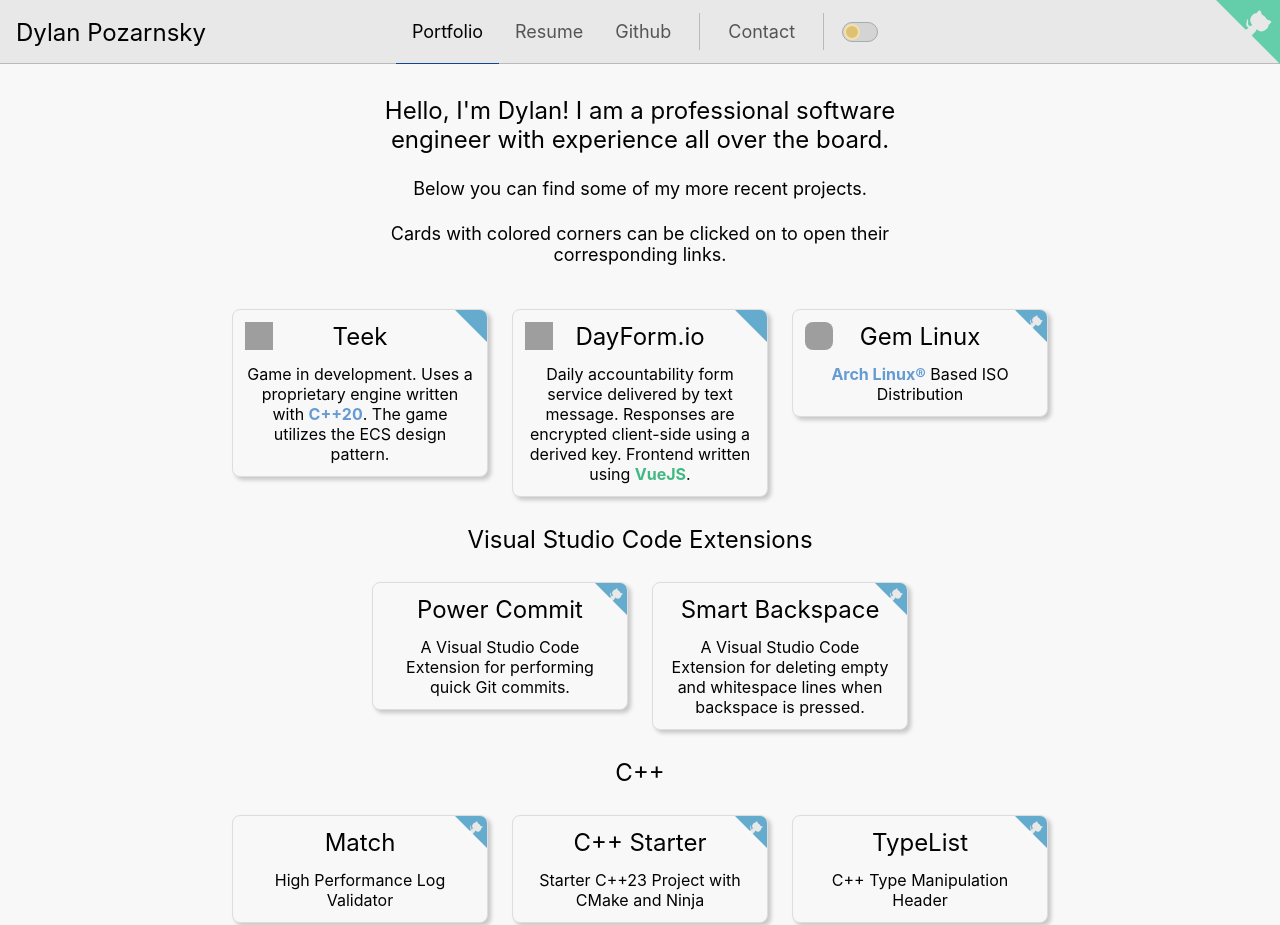
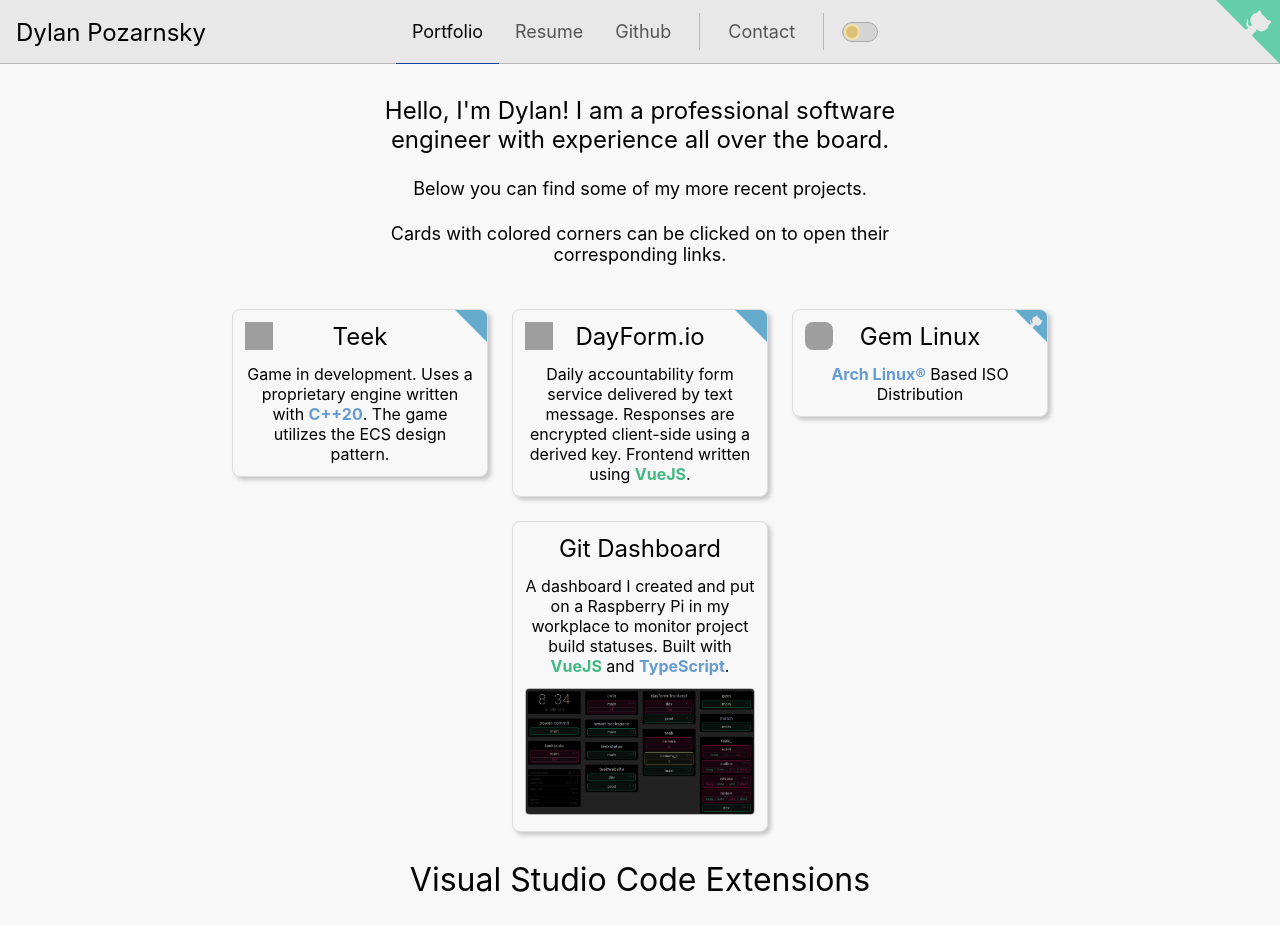
Before and after one commit to Eshnek/portfolio, a Vue app: page / in a window 1280 px wide. Shown: the top 925 px of the page. Built offline with nearby package versions, Linux system fonts and the light colour scheme; grey boxes are pictures that could not be loaded.

Commit message:
Add git dashboard

```diff
--- a/src/assets/base.scss
+++ b/src/assets/base.scss
@@ -50,6 +50,7 @@
     //-//
 
     --border-top: 1px solid var(--color-border);
+    --border-card: 1px solid var(--color-border);
 
     --border-radius: 4px;
 }
--- a/src/components/Portfolio.vue
+++ b/src/components/Portfolio.vue
@@ -25,8 +25,20 @@
                 link="https://github.com/CitadelStronghold/gem"
                 icon="https://avatars.githubusercontent.com/u/114880172?s=48&v=4"
             >
-            <span class="color-blue">Arch Linux®</span> Based ISO Distribution
+                <span class="color-blue">Arch Linux®</span> Based ISO Distribution
             </Card>
+
+            <Card class="hidden" title="Hidden" />
+
+            <Card
+                class="status-card"
+                title="Git Dashboard"
+            >
+                A dashboard I created and put on a Raspberry Pi in my workplace to monitor project build statuses. Built with <span class="color-green">VueJS</span> and <span class="color-blue">TypeScript</span>.
+                <img src="/status.png" alt="Status Dashboard">
+            </Card>
+
+            <Card class="hidden" title="Hidden" />
         </div>
         <h1>Visual Studio Code Extensions</h1>
         <div class="card-holder">
@@ -123,7 +135,22 @@
     }
     h1 {
         margin: 8px;
-        font-size: 24px;
+        font-size: 32px;
+    }
+
+    .hidden {
+        opacity: 0;
+    }
+    .status-card {
+        img {
+            margin-top: var(--padding-card);
+
+            width: 100%;
+            height: auto;
+
+            border: var(--border-card);
+            border-radius: var(--border-radius);
+        }
     }
 }
 
```
Also changed, not shown: public/status.png (added).
